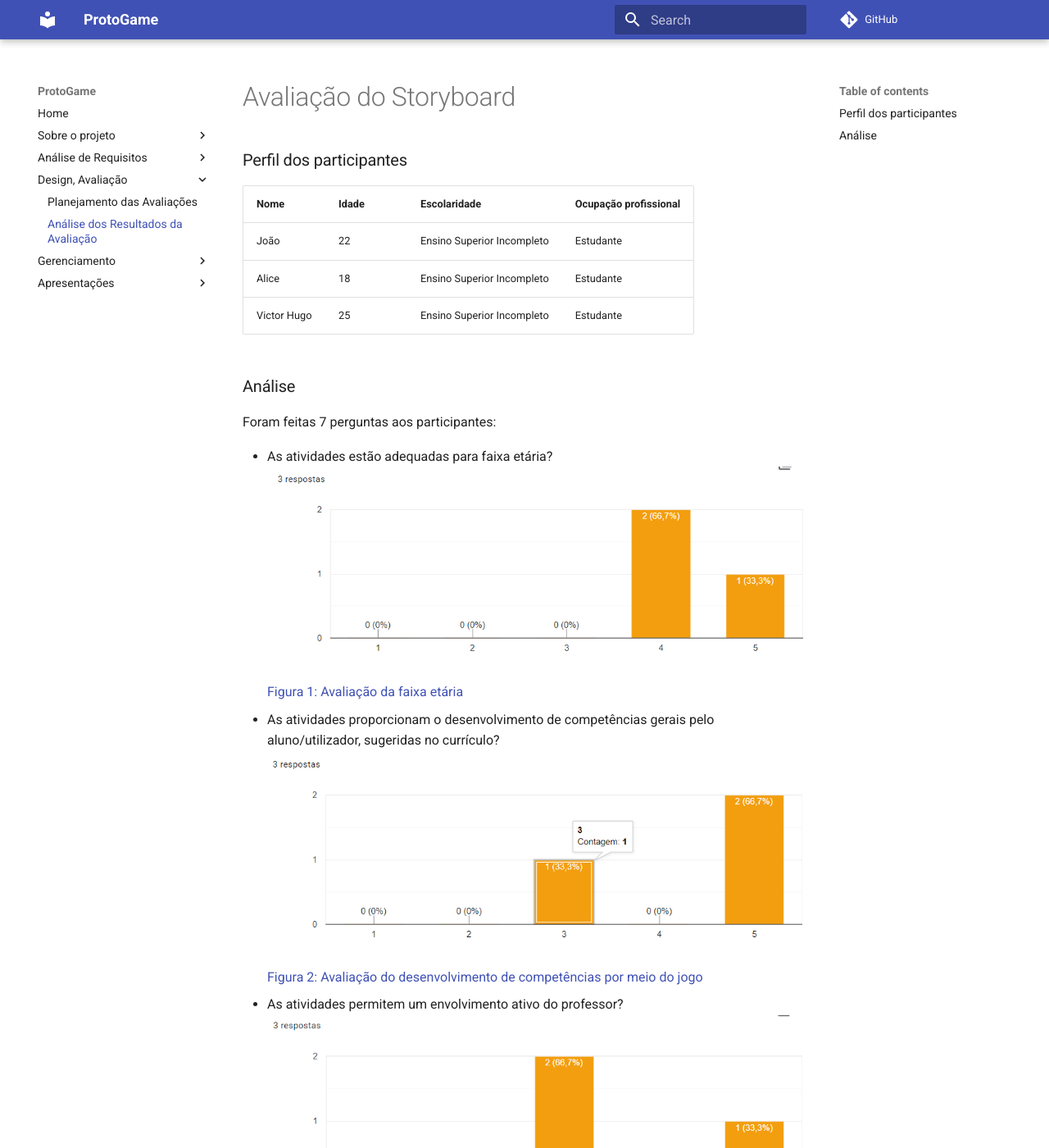
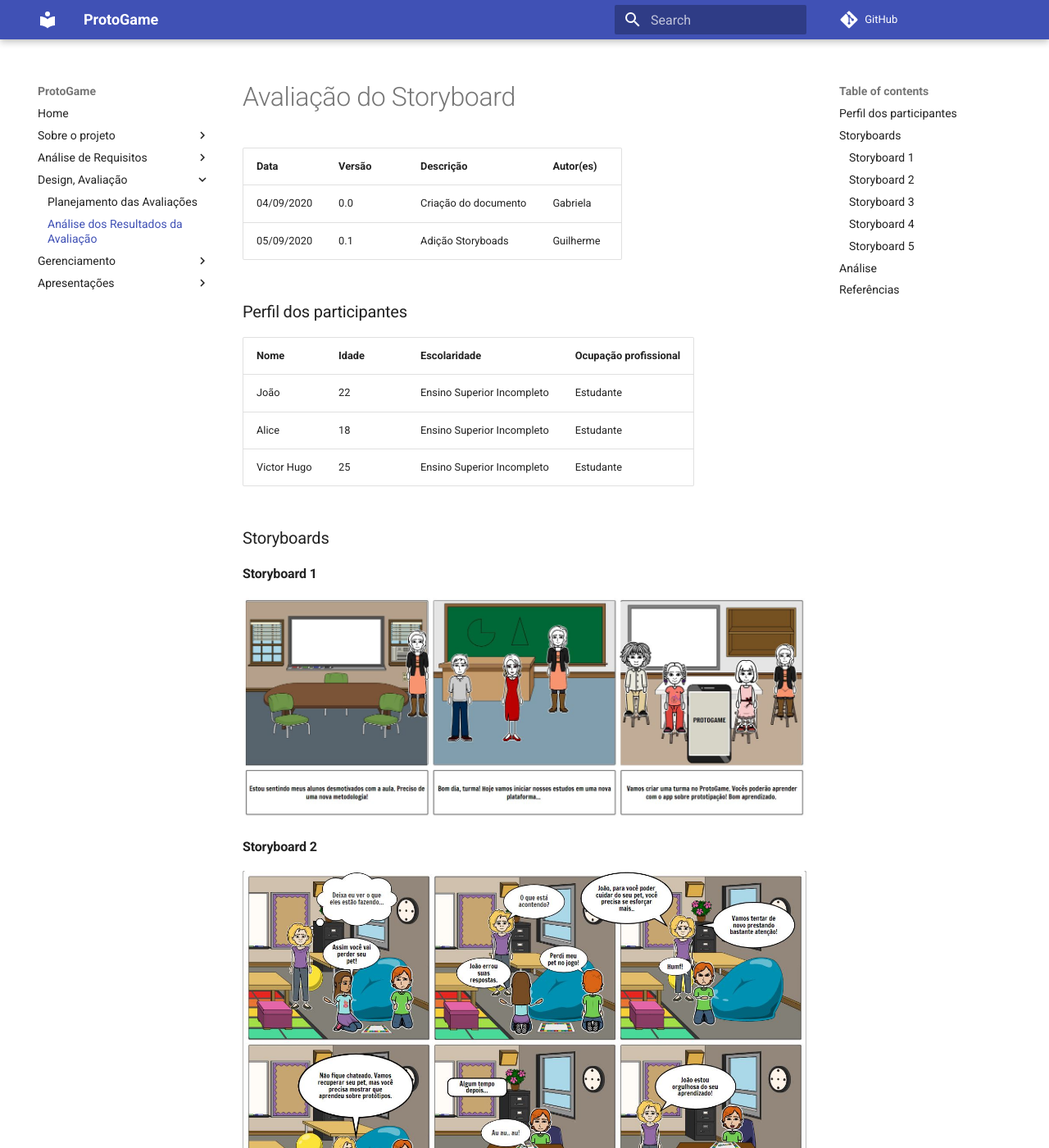
Before and after one commit to Design-de-Jogos/2020.1-ProtoGame, an MkDocs documentation site: the page built from docs/Avaliacao-storyboard.md, in a window 1280 px wide and 1400 px high. Shown: the whole window at 82% size. Built offline with MkDocs 1.6.1 and Material for MkDocs 9.7.7, drawn with Linux system fonts in a browser that asks for light colours; comment, search, counter and statistics services are not loaded; some of the changed text lies outside the part shown.

Commit message:
adiçao apresentaçao e storyboards pos avaliaçao

```diff
--- a/docs/Avaliacao-storyboard.md
+++ b/docs/Avaliacao-storyboard.md
@@ -1,4 +1,9 @@
 # Avaliação do Storyboard
+
+Data | Versão | Descrição | Autor(es)
+---- | ---- | ----| -----
+04/09/2020 | 0.0 | Criação do documento | Gabriela
+05/09/2020 | 0.1 | Adição Storyboads | Guilherme
 
 ### Perfil dos participantes
 
@@ -8,7 +13,27 @@
 | Alice | 18 | Ensino Superior Incompleto  | Estudante |
 | Victor Hugo | 25 | Ensino Superior Incompleto  | Estudante |
 
+### Storyboards
 
+#### Storyboard 1
+
+![Storyboard 1 -](./img/sb2.jpg)
+
+#### Storyboard 2
+
+![Storyboard 2 -](./img/sb3.jpg)
+
+#### Storyboard 3
+
+![Storyboard 3 -](./img/sb4.jpg)
+
+#### Storyboard 4
+
+![Storyboard 4 -](./img/sb5.jpg)
+
+#### Storyboard 5
+
+![Storyboard 5 -](./img/sb6.jpg)
 
 ### Análise
 Foram feitas 7 perguntas aos participantes:
@@ -46,3 +71,8 @@ Um dos comentários foi:
 "Achei criativo e de fácil compreensão de qualquer pessoa que esteja interessada no assunto :-), amei o Protus"
 
 Com isso podemos avaliar a aceitação da ideia dentre o nosso público alvo como tendo uma resposta positiva.
+
+
+## Referências
+
+>Storyboard 1,2,3,4,5 por Guilherme Leal (edição adaptada) em https://www.storyboardthat.com/
```
Also changed, not shown: docs/Apresentacao.md (+7 -2 lines), docs/img/sb2.jpg (added), docs/img/sb3.jpg (added), docs/img/sb4.jpg (added), docs/img/sb5.jpg (added), docs/img/sb6.jpg (added).
